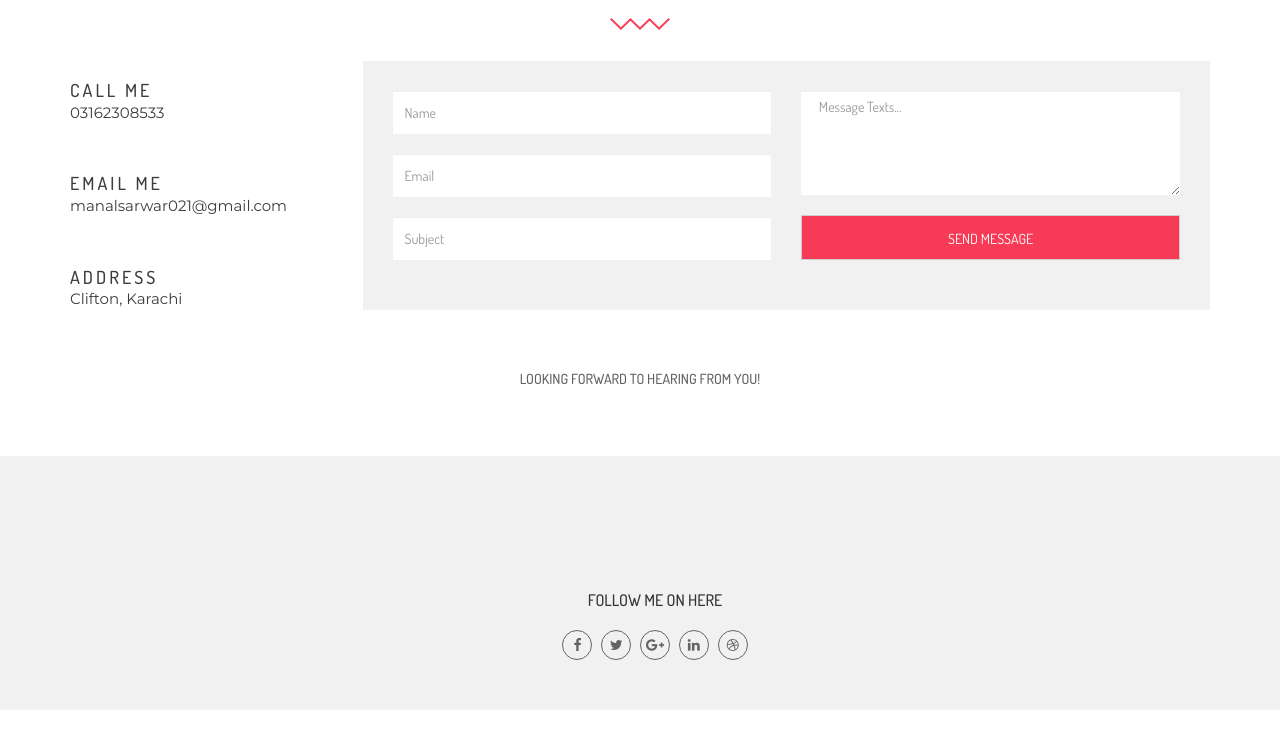
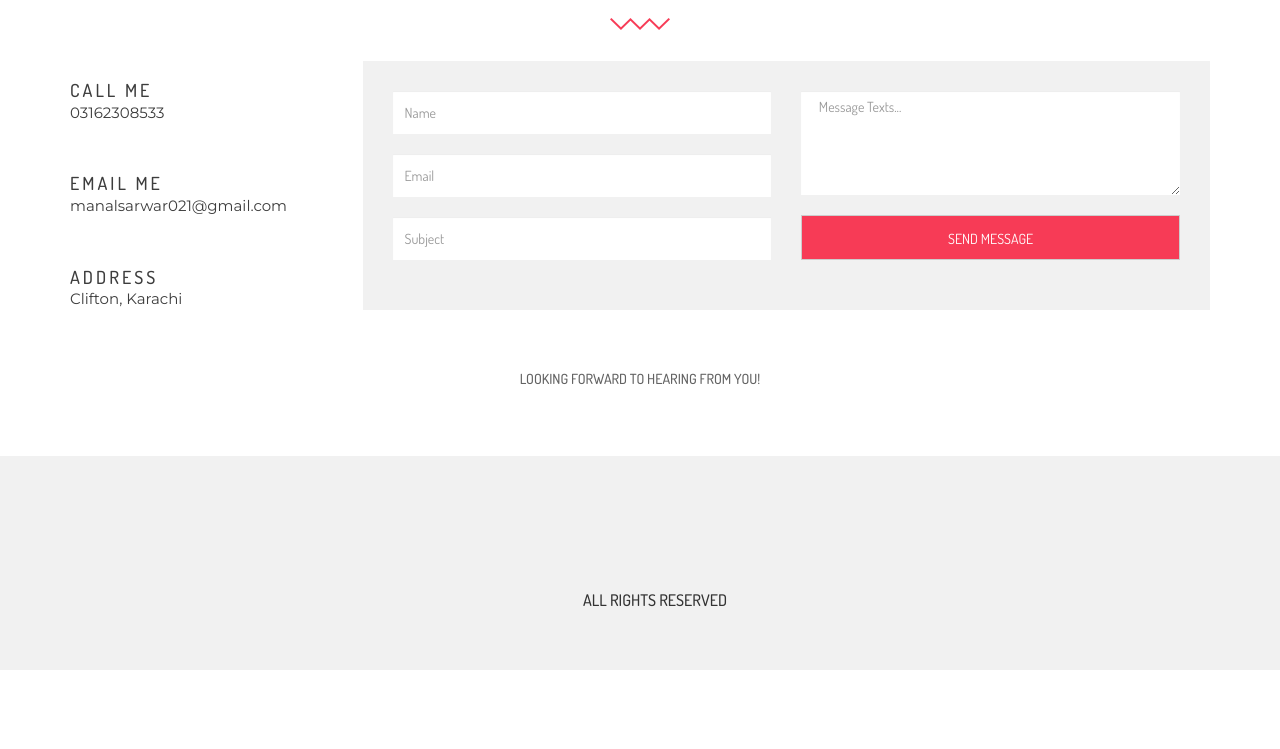
Before and after one commit to manalawan/manalawan.github.io, a plain HTML site: page index.html in a window 1280 px wide. Shown: the part 1542-2291 px from the top of the page. After the commit the page ends 2260 px from the top, so only its background shows below. Drawn offline with Linux system fonts and the light colour scheme.

Commit message:
website4

```diff
--- a/index.html
+++ b/index.html
@@ -265,14 +265,8 @@
             <div class="row">
                 <div class="col-md-12 text-center   wow fadeInUp animated">
                     <div class="social">
-                        <h2>Follow Me on Here</h2>
-                        <ul class="icon_list">
-                            <li><a href=""><i class="fa fa-facebook"></i></a></li>
-                            <li><a href=""><i class="fa fa-twitter"></i></a></li>
-                            <li><a href=""><i class="fa fa-google-plus"></i></a></li>
-                            <li><a href=""><i class="fa fa-linkedin"></i></a></li>
-                            <li><a href=""><i class="fa fa-dribbble"></i></a></li>
-                        </ul>
+                        <h2>All Rights Reserved</h2>
+
                     </div>
                 </div>
             </div>
```
